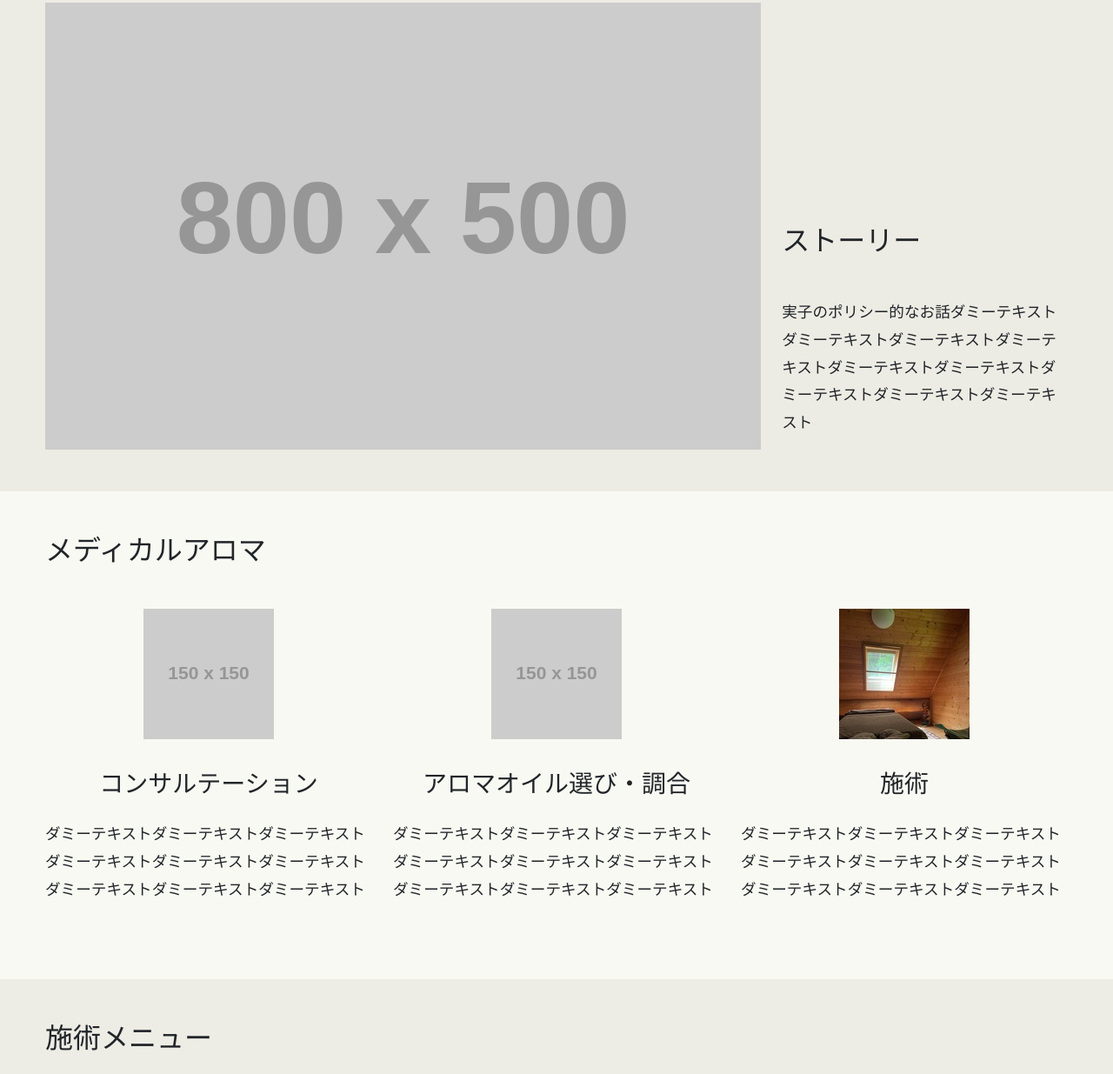
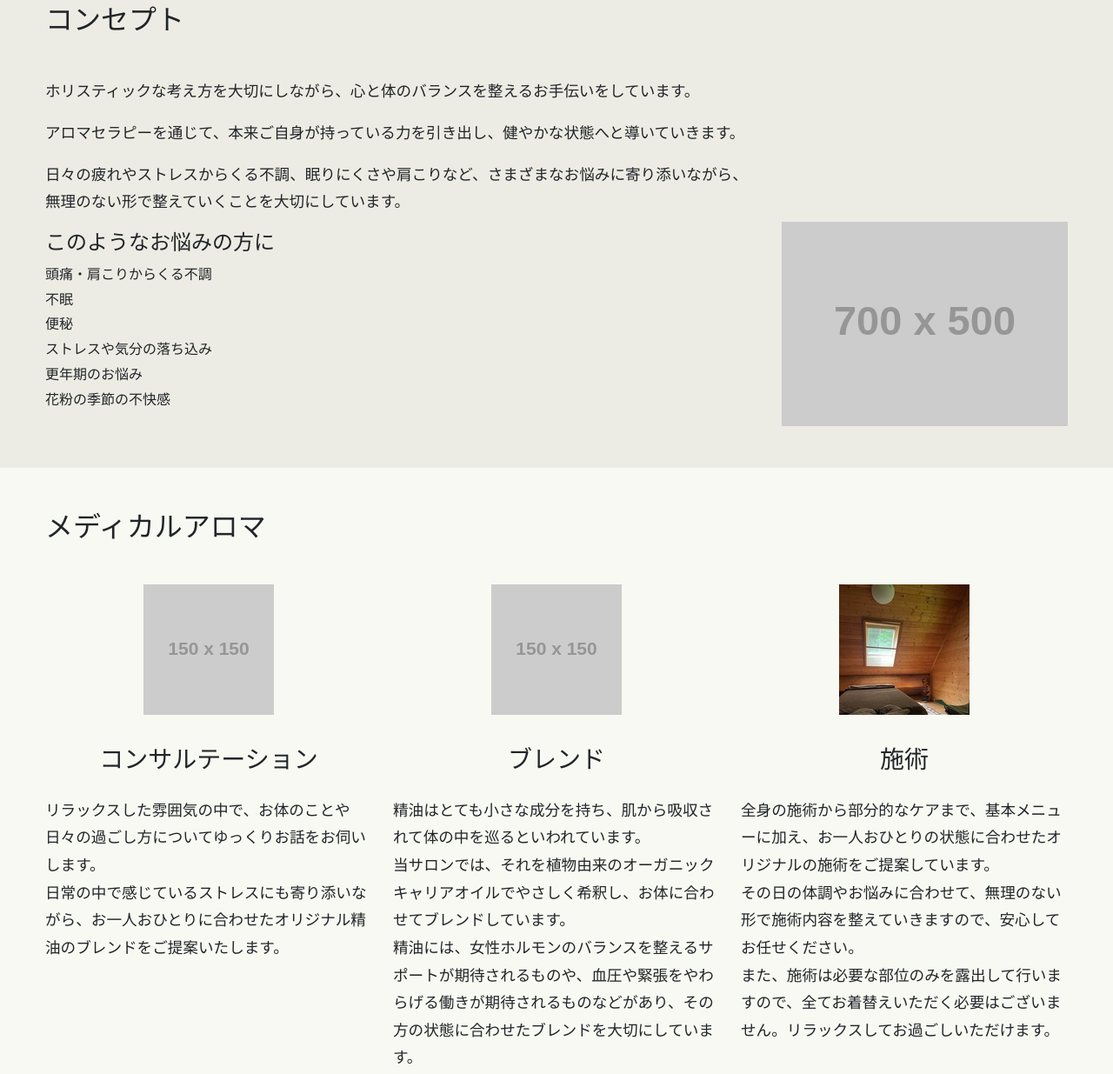
Before and after one commit to eireirjp/mico2, a website built with Vite: page src/index.html in a window 1280 px wide. Shown: the part 765-2000 px from the top of the page at 87% size. Built offline with nearby package versions, Linux system fonts and the light colour scheme; placeholder pictures from the web are drawn by us; a web font is replaced by a local one.

Commit message:
text挿入

```diff
--- a/src/index.html
+++ b/src/index.html
@@ -26,7 +26,7 @@
           <ul class="navbar-nav ms-auto"
             @click="if(window.innerWidth < 768) bootstrap.Collapse.getInstance($refs.navMenu).hide()">
             <li class="nav-item">
-              <a class="nav-link" href="#story">ストーリー</a>
+              <a class="nav-link" href="#story">コンセプト</a>
             </li>
             <li class="nav-item">
               <a class="nav-link" href="#medicalaloma">メディカルアロマ</a>
@@ -60,11 +60,23 @@
       <div class="o-inner py-5">
         <div class="c-story__inner">
           <div class="c-story__text-box">
-            <h2 class="c-heading c-story__heading">ストーリー</h2>
-            <p class="c-story__text">実子のポリシー的なお話ダミーテキストダミーテキストダミーテキストダミーテキストダミーテキストダミーテキストダミーテキストダミーテキストダミーテキスト</p>
+            <img src="https://placehold.jp/700x500.png" alt="">
           </div>
           <div class="c-story__img">
-            <img src="https://placehold.jp/800x500.png" alt="">
+            <h2 class="c-heading c-story__heading">コンセプト</h2>
+            <p class="c-story__text">ホリスティックな考え方を大切にしながら、心と体のバランスを整えるお手伝いをしています。</p>
+<p>アロマセラピーを通じて、本来ご自身が持っている力を引き出し、健やかな状態へと導いていきます。</p>
+
+<p>日々の疲れやストレスからくる不調、眠りにくさや肩こりなど、さまざまなお悩みに寄り添いながら、無理のない形で整えていくことを大切にしています。</p>
+<h4>このようなお悩みの方に</h4>
+<ul>
+  <li>頭痛・肩こりからくる不調</li>
+  <li>不眠</li>
+  <li>便秘</li>
+  <li>ストレスや気分の落ち込み</li>
+  <li>更年期のお悩み</li>
+  <li>花粉の季節の不快感</li>
+</ul>
           </div>
         </div>
       </div>
@@ -78,8 +90,10 @@
               <figure>
                 <img src="https://placehold.jp/150x150.png" alt="">
               </figure>
-              <h3>コンサルテーション</h3>
-              <p>ダミーテキストダミーテキストダミーテキストダミーテキストダミーテキストダミーテキストダミーテキストダミーテキストダミーテキスト</p>
+              <h3>コンサルテーション
+              </h3>
+              <p>リラックスした雰囲気の中で、お体のことや日々の過ごし方についてゆっくりお話をお伺いします。<br>
+              日常の中で感じているストレスにも寄り添いながら、お一人おひとりに合わせたオリジナル精油のブレンドをご提案いたします。</p>
             </article>
           </li>
           <li>
@@ -87,8 +101,10 @@
               <figure>
                 <img src="https://placehold.jp/150x150.png" alt="">
               </figure>
-              <h3>アロマオイル選び・調合</h3>
-              <p>ダミーテキストダミーテキストダミーテキストダミーテキストダミーテキストダミーテキストダミーテキストダミーテキストダミーテキスト</p>
+              <h3>ブレンド</h3>
+              <p>精油はとても小さな成分を持ち、肌から吸収されて体の中を巡るといわれています。<br>
+当サロンでは、それを植物由来のオーガニックキャリアオイルでやさしく希釈し、お体に合わせてブレンドしています。<br>
+精油には、女性ホルモンのバランスを整えるサポートが期待されるものや、血圧や緊張をやわらげる働きが期待されるものなどがあり、その方の状態に合わせたブレンドを大切にしています。</p>
             </article>
           </li>
           <li>
@@ -97,7 +113,9 @@
                 <img src="images/medical03.jpg" alt="">
               </figure>
               <h3>施術</h3>
-              <p>ダミーテキストダミーテキストダミーテキストダミーテキストダミーテキストダミーテキストダミーテキストダミーテキストダミーテキスト</p>
+              <p>全身の施術から部分的なケアまで、基本メニューに加え、お一人おひとりの状態に合わせたオリジナルの施術をご提案しています。<br>
+              その日の体調やお悩みに合わせて、無理のない形で施術内容を整えていきますので、安心してお任せください。<br>
+              また、施術は必要な部位のみを露出して行いますので、全てお着替えいただく必要はございません。リラックスしてお過ごしいただけます。</p>
             </article>
           </li>
         </ul>
```
Also changed, not shown: site_text.txt (added, +13 -0 lines).
